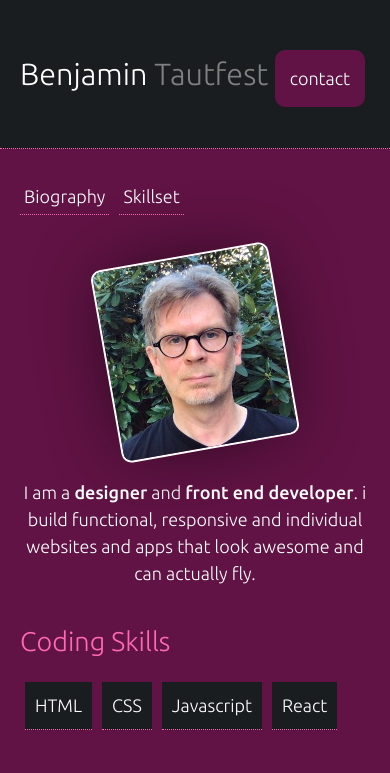
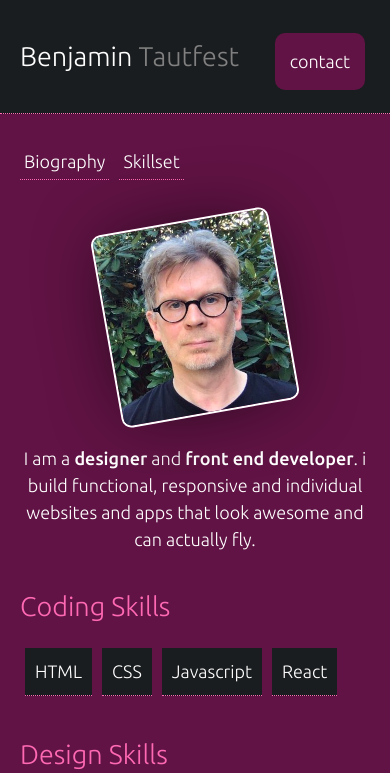
Before and after one commit to benjamintautfest/personal-website, a plain HTML site: page index.html in a window 390 px wide. Shown: the top 773 px of the page. Drawn offline with Linux system fonts and the light colour scheme.

Commit message:
Resize h1 for mobile

```diff
--- a/css/styles.css
+++ b/css/styles.css
@@ -16,10 +16,9 @@ body {
 
 h1 {
   color: white;
-  padding: 20px 0 20px 5px;
+  padding: 10px 0 10px 5px;
   font-weight: 300;
-  font-size: 170%;
-  line-height: 1.2em;
+  font-size: 150%;
 }
 
 h2 {
```
